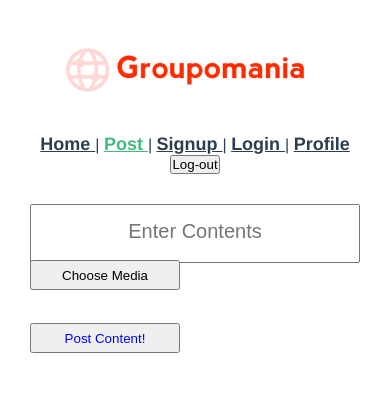
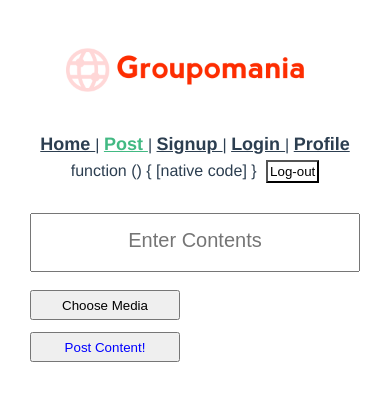
Before and after one commit to Tiger101986/Project7-Build-Full-Stack-Solution, a Vue app in the folder frontend/: page /post in a window 390 px wide. Shown: the top 400 px of the page. Built offline with nearby package versions, Linux system fonts and the light colour scheme; sample sign-in values are in the browser's storage.

Commit message:
working on profile page

```diff
--- a/frontend/src/App.vue
+++ b/frontend/src/App.vue
@@ -7,7 +7,11 @@
     <router-link to="/login"> Login </router-link> |
     <router-link to="/profile"> Profile </router-link>
     <router-link to="/:id"></router-link>
-    <button @click.prevent="logOUt" type="submit"> Log-out </button>
+    <div>
+      {{ getUserId }}
+      <button class="logOut-btn" @click.prevent="logOut" type="submit"> Log-out </button>
+    </div>
+
   </nav>
   <router-view />
 </template>
@@ -15,8 +19,17 @@
 <script>
   export default {
     name: "appPage",
+    data() {
+      return {
+        userId: ''
+      }
+    },
     methods: {
-      logOUt () {
+      getUserId() {
+        const { userId } = JSON.parse(localStorage.getItem("users-info"));
+        this.userId = userId;
+      },
+      logOut () {
         localStorage.removeItem("users-info")
         this.$router.push({ name: 'Login' });
       }
@@ -63,5 +76,15 @@ nav a {
 nav a.router-link-exact-active {
   color: #42b983;
 }
-
+.logOut-btn {
+  padding: 2px;
+  margin-left: 5px;
+  /* border: hidden; */
+  background-color: white;
+}
+@media screen and (max-width: 425px) {
+  .logOut-btn {
+    margin-top: 5px;
+  }
+}
 </style>
--- a/frontend/src/components/post.vue
+++ b/frontend/src/components/post.vue
@@ -110,7 +110,7 @@ div input {
   width: 150px;
   height: 30px;
   margin-top: 30px;
-  position: fixed;
+  position: absolute;
   top: 230px;
   left: 30px;
 }
@@ -121,4 +121,15 @@ div .btn {
   margin-top: 60px;
   color: blue;
 }
+
+@media screen and (max-width: 425px) {
+  .file button {
+    width: 150px;
+    height: 30px;
+    margin-top: 30px;
+    position: absolute;
+    top: 260px;
+    left: 30px;
+  }
+}
 </style>
--- a/frontend/src/views/HomePage.vue
+++ b/frontend/src/views/HomePage.vue
@@ -35,6 +35,7 @@ export default {
   name: 'HomeView',
   data() {
     return {
+      email: '',
       userId: '',
       posts: [],
     }
@@ -50,6 +51,16 @@ export default {
     })
       .then(response => response.json())
       .then(data => { this.posts = data; })
+      .catch(error => { console.log(error.message); })
+    // fetch users data from database
+    fetch("http://localhost:3000/api/auth/signup", {
+      method: 'get',
+      headers: {
+        "Authorization": `Bearer ${token}`,
+      }
+    })
+      .then(response => response.json())
+      .then(data => {this.email = data;})
       .catch(error => { console.log(error.message); })
   },
   methods: {
--- a/frontend/src/views/ProfilePage.vue
+++ b/frontend/src/views/ProfilePage.vue
@@ -24,6 +24,7 @@ export default {
     name: "ProfileUser",
     data() {
         return {
+            userId: null,
             post: null,
         }
     },
@@ -53,7 +54,8 @@ export default {
         }
     },
     mounted() {
-        const { token } = JSON.parse(localStorage.getItem("users-info"));
+        const { token, userId } = JSON.parse(localStorage.getItem("users-info"));
+        this.userId = userId;
         fetch(`http://localhost:3000/api/posts/${this.$route.params.id}`, {
             method: 'get',
             headers: {
```
